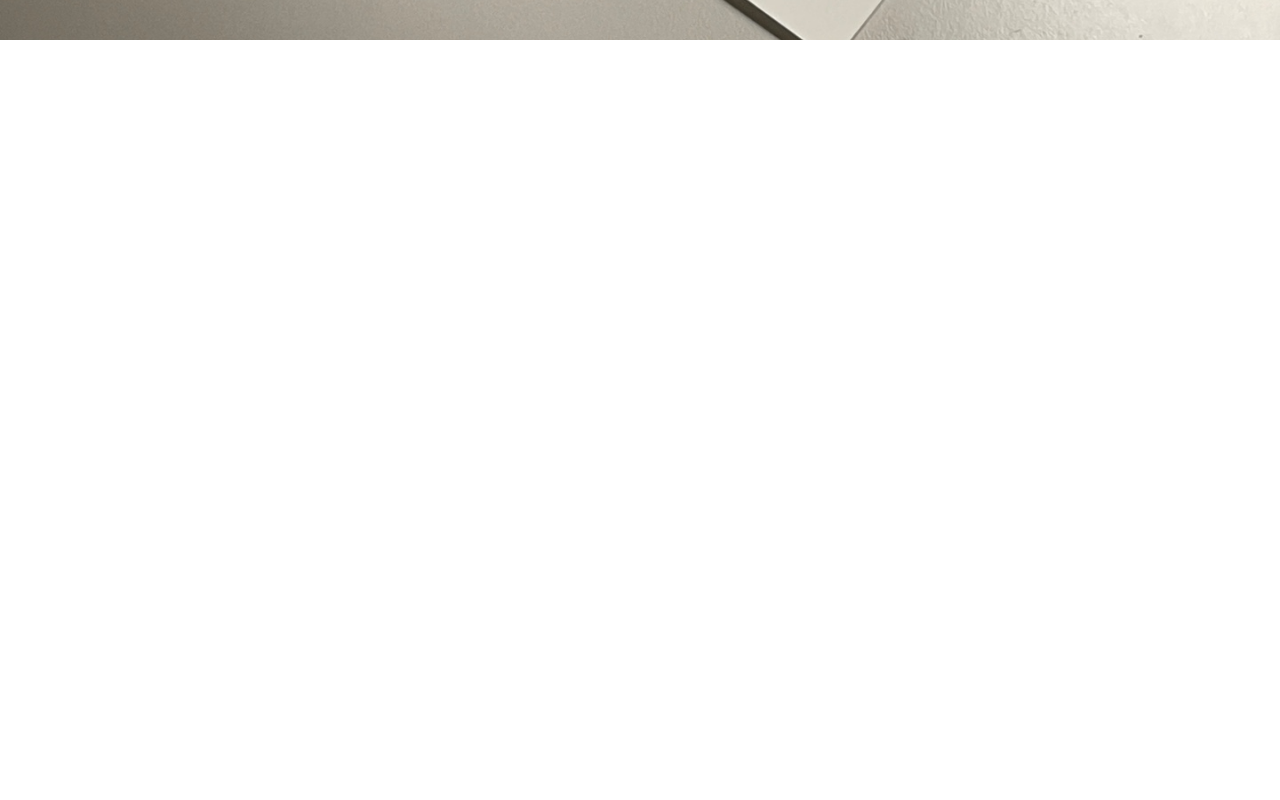
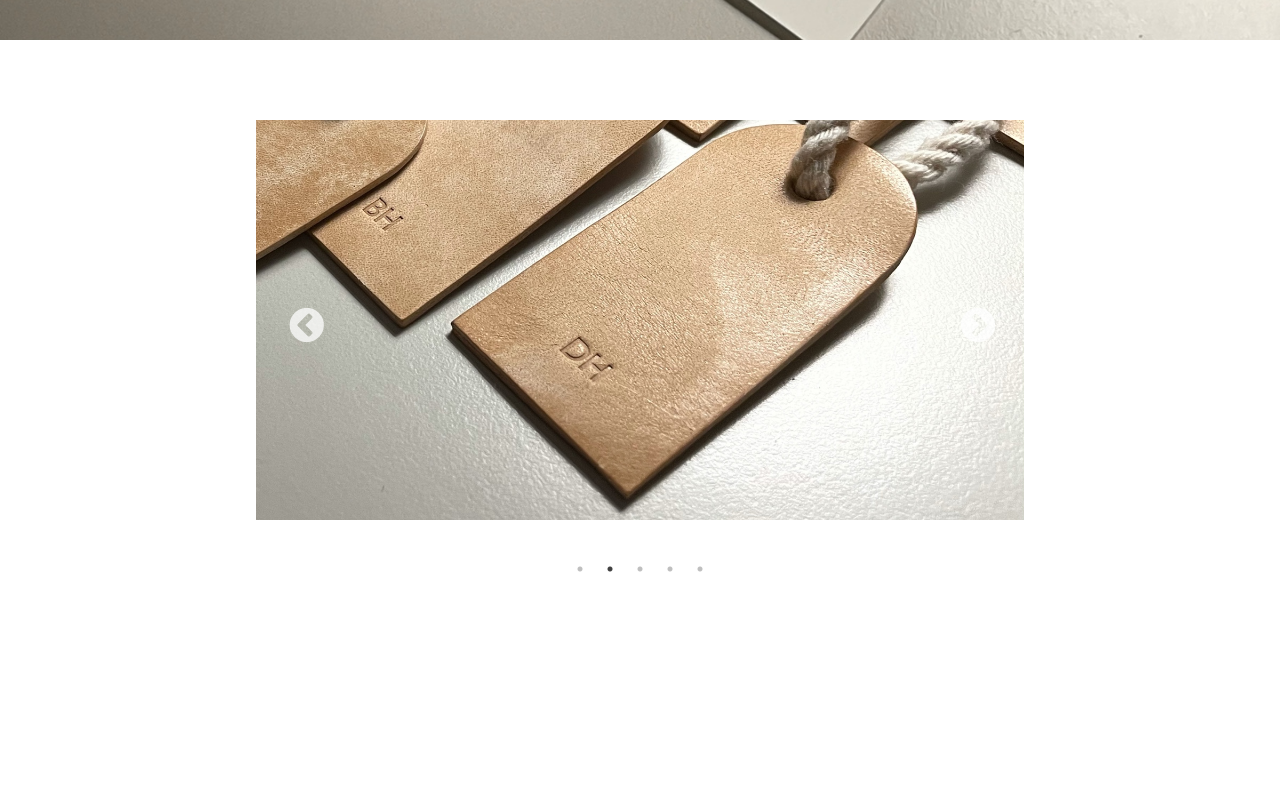
Before and after one commit to CodeSoom/project-spring-1-JamieShin0201, a React (Create React App) app in the folder front/: page / in a window 1280 px wide. Shown: the part 600-1400 px from the top of the page. Built offline with nearby package versions, Linux system fonts and the light colour scheme.

Commit message:
메인, 상품 상세 페이지 디자인을 변경하라

```diff
--- a/front/src/containers/productContainer/ProductContainer.module.css
+++ b/front/src/containers/productContainer/ProductContainer.module.css
@@ -7,12 +7,12 @@
 
 .slider {
   width: 60%;
-  max-height: 37vh;
+  max-height: 500px;
 }
 
 .sliderImg {
   width: 100%;
-  height: 30vh;
+  height: 400px;
   object-fit: cover;
 }
 
--- a/front/src/pages/homePage/HomePage.module.css
+++ b/front/src/pages/homePage/HomePage.module.css
@@ -1,7 +1,7 @@
 .slider {
   display: flex;
   justify-content: center;
-  margin-top: 90em;
+  margin-top: 90vh;
 }
 
 .content {
```
